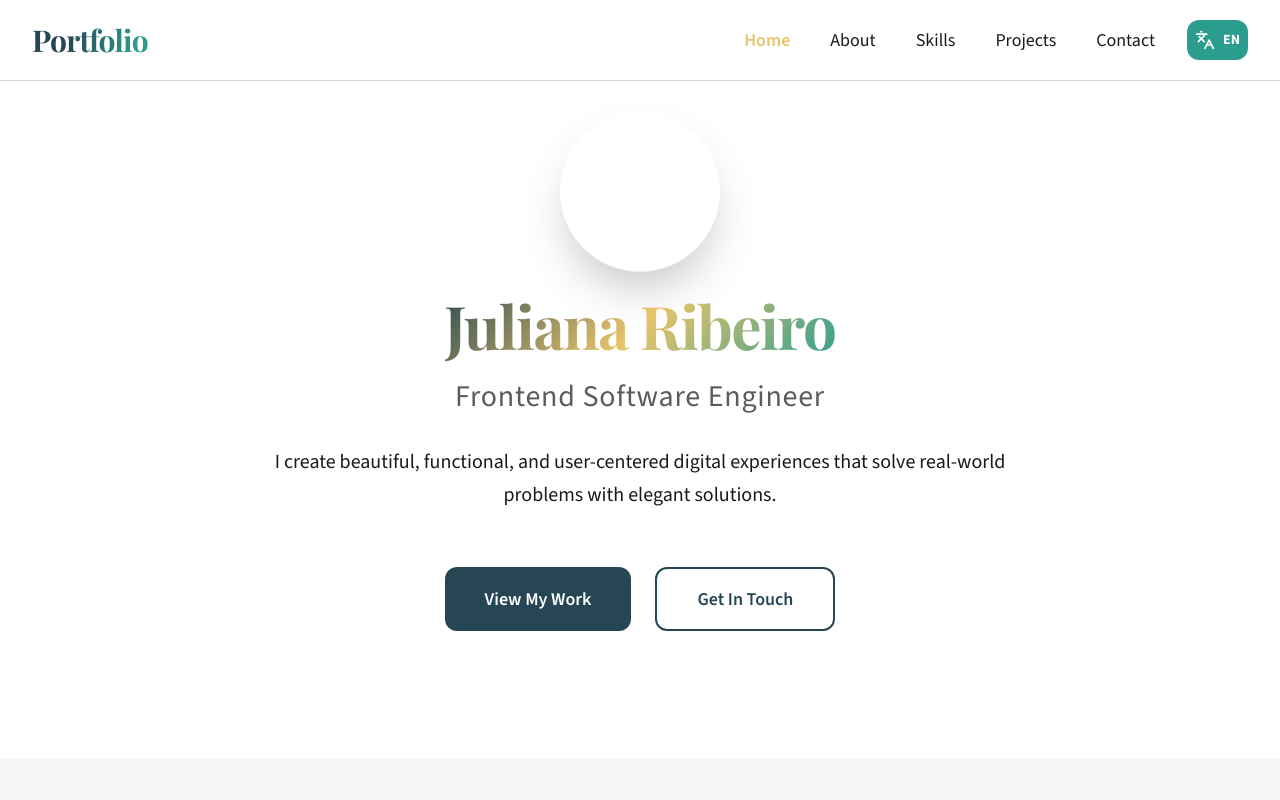
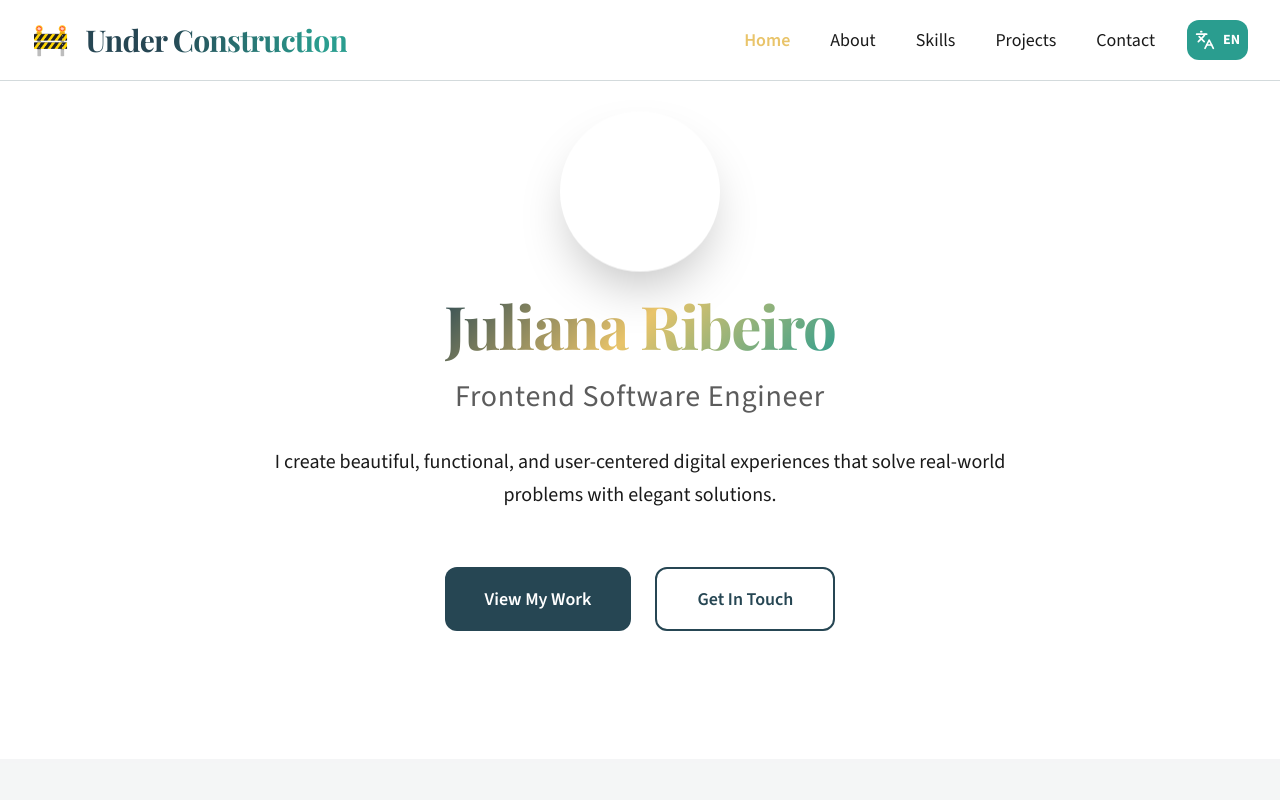
Before and after one commit to yuliaribeiro/portfolio, a React (Vite) app: page / in a window 1280 px wide. Shown: the top 800 px of the page. Built offline with nearby package versions, Linux system fonts and the light colour scheme.

Commit message:
feat: inform that page is under construction

```diff
--- a/src/components/navbar/Navbar.tsx
+++ b/src/components/navbar/Navbar.tsx
@@ -86,9 +86,10 @@ export const Navbar = React.forwardRef<HTMLElement, NavbarProps>(
         <div className="flex h-20 items-center justify-between">
           {/* Logo Section */}
           <div className="flex items-center">
+            <span className="mr-2 text-2xl md:mr-4 md:text-3xl">🚧</span>
             {logo || (
               <h2 className="font-family-playfair text-gradient-primary text-2xl font-bold tracking-tight md:text-3xl">
-                Portfolio
+                Under Construction
               </h2>
             )}
           </div>
```
